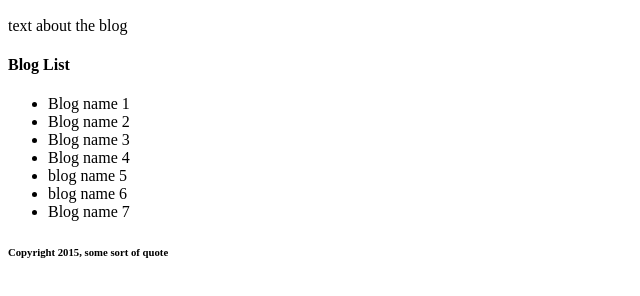
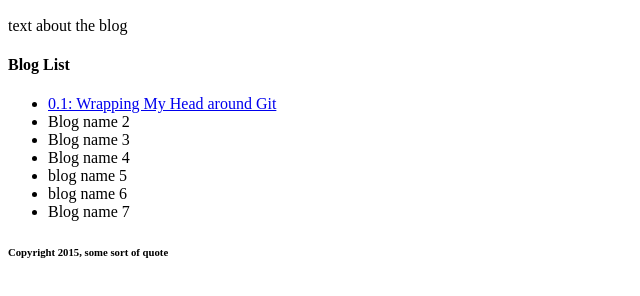
Before and after one commit to kimallen/kimallen.github.io, a plain HTML site: page blog/index.html in a window 1280 px wide. Shown: the part 136-432 px from the top of the page, without its empty margins (0-640 px from the left). Drawn offline with Linux system fonts and the light colour scheme.

Commit message:
Add link to week 1 blogpost on blog page index

```diff
--- a/blog/index.html
+++ b/blog/index.html
@@ -19,7 +19,7 @@
 		<nav id="rt-sidebar">
 			<h4>Blog List</h4>
 			<ul>
-				<li>Blog name 1</li>
+				<li><a href="t1-git-blog.html">0.1: Wrapping My Head around Git</a></li>
 				<li>Blog name 2</li>
 				<li>Blog name 3</li>
 				<li>Blog name 4</li>
```
